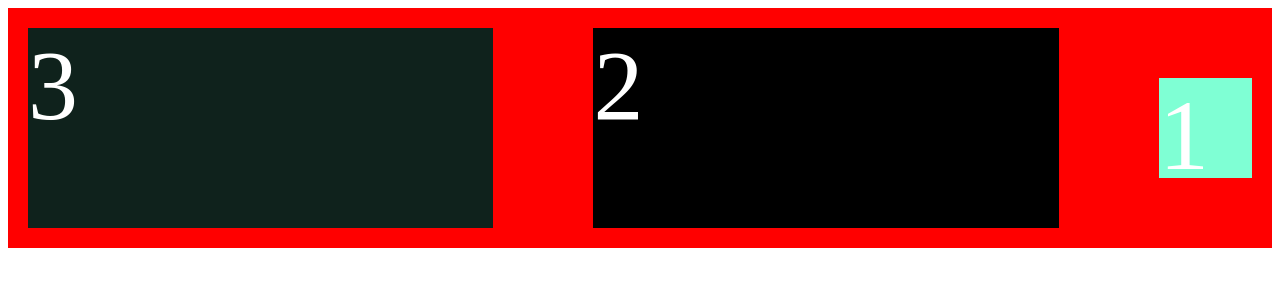
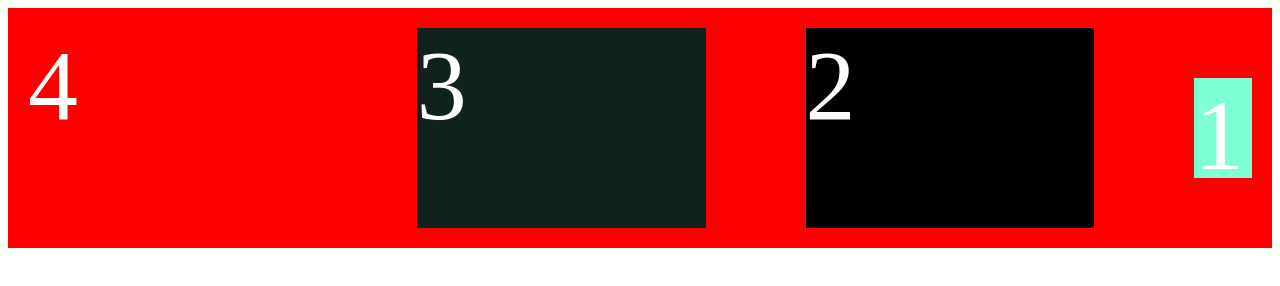
Before and after one commit to Ahmad-As7/html, a plain HTML site: page index.html in a window 1280 px wide. Drawn offline with Linux system fonts and the light colour scheme.

Commit message:
added box 4

```diff
--- a/index.html
+++ b/index.html
@@ -15,6 +15,7 @@
         <div class="box">1</div>
         <div class="box">2</div>
         <div class="box">3</div>
+        <div class="box">4</div>
 
     </div>
 </body>
```
